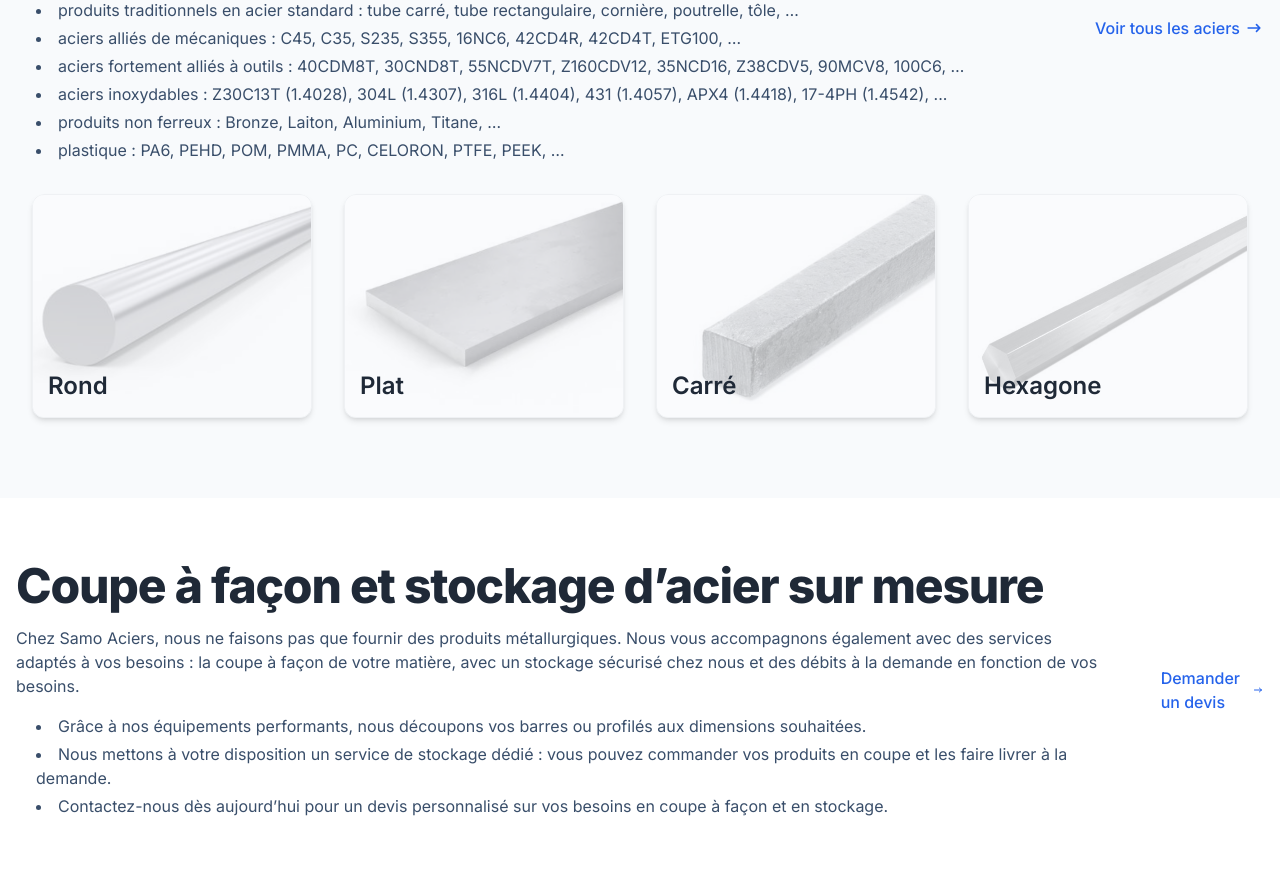
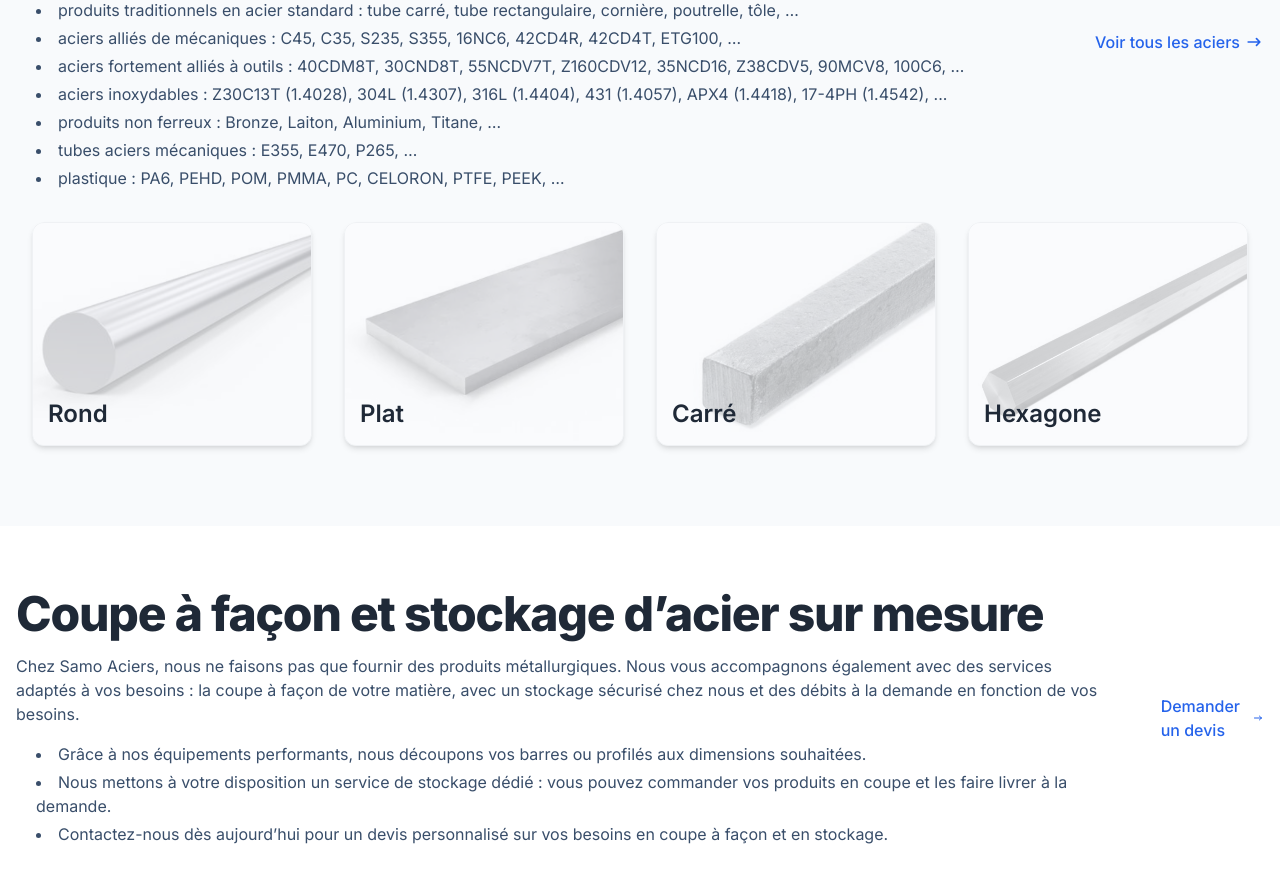
Before and after one commit to GN13008/samoNext, a Next.js app: page / in a window 1280 px wide. Shown: the part 1480-2362 px from the top of the page. Built offline with nearby package versions, Linux system fonts and the light colour scheme.

Commit message:
add tube on home page

```diff
--- a/components/homePage/products.component.tsx
+++ b/components/homePage/products.component.tsx
@@ -33,6 +33,7 @@
               (1.4404), 431 (1.4057), APX4 (1.4418), 17-4PH (1.4542), ...
             </li>
             <li>produits non ferreux : Bronze, Laiton, Aluminium, Titane, …</li>
+            <li>tubes aciers mécaniques : E355, E470, P265, … </li>
             <li>
               plastique : PA6, PEHD, POM, PMMA, PC, CELORON, PTFE, PEEK, …
             </li>
```
